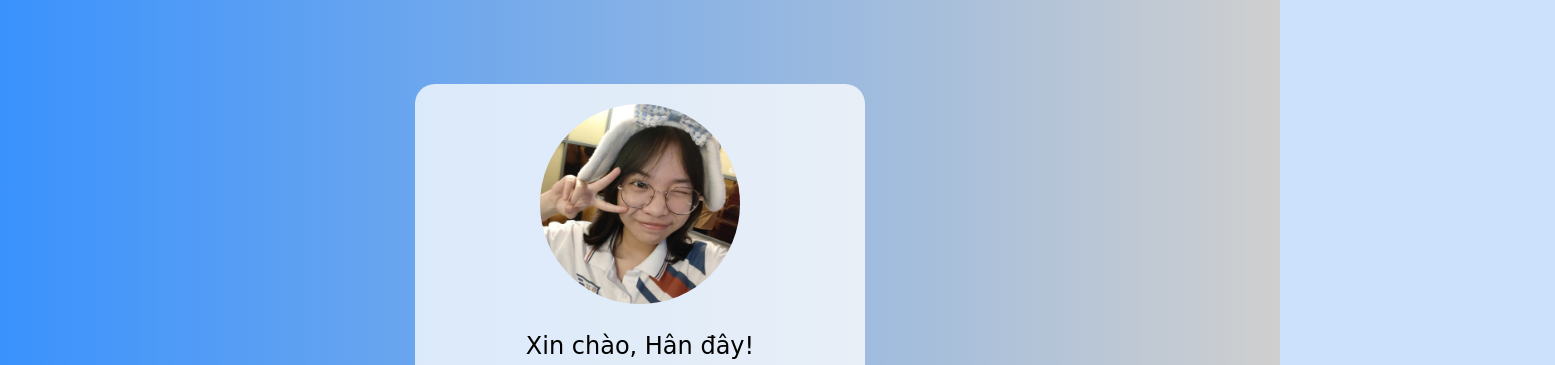
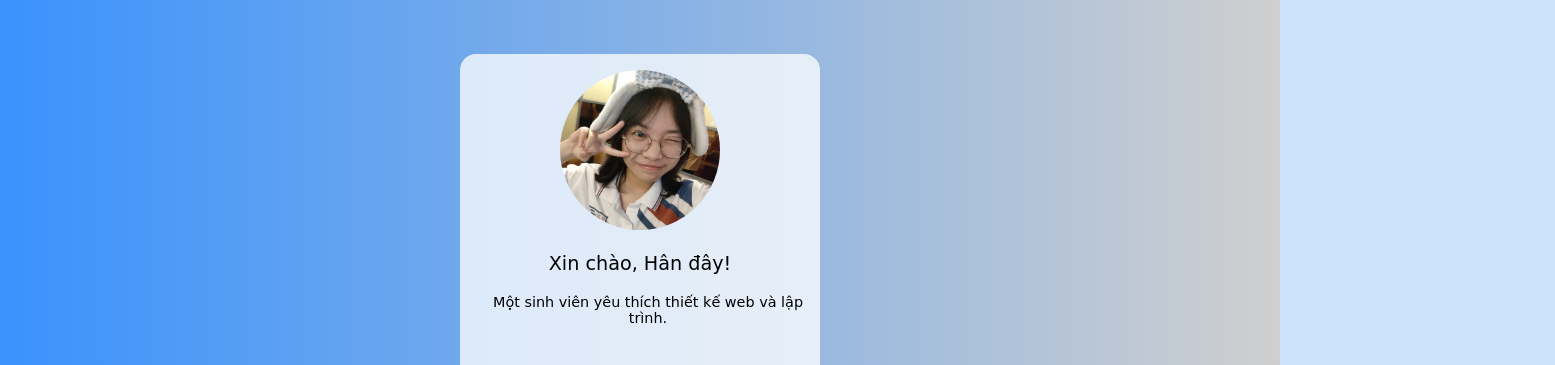
Before and after one commit to orennitawestern-bit/2311COMP180201-TKWEB-5101103035, a plain HTML site: page myprofile/index.html in a window 1280 px wide. Shown: the part 66-431 px from the top of the page, 1555 px wide, since content can reach past the window. Drawn offline with Linux system fonts and the light colour scheme.

Commit message:
Modify styles in styles.css
Removed background-position property and added zoom.

```diff
--- a/myprofile/styles.css
+++ b/myprofile/styles.css
@@ -11,8 +11,8 @@ body{
   font-family: cursive;
   background-image: linear-gradient(to right, rgb(58, 146, 253), rgb(207, 207, 207));
   background-repeat: no-repeat;
-  background-position: cover;
   height: 880px;
+  zoom: 0.8;
 }
 nav {
   background-color:rgb(32, 32, 32);
```
